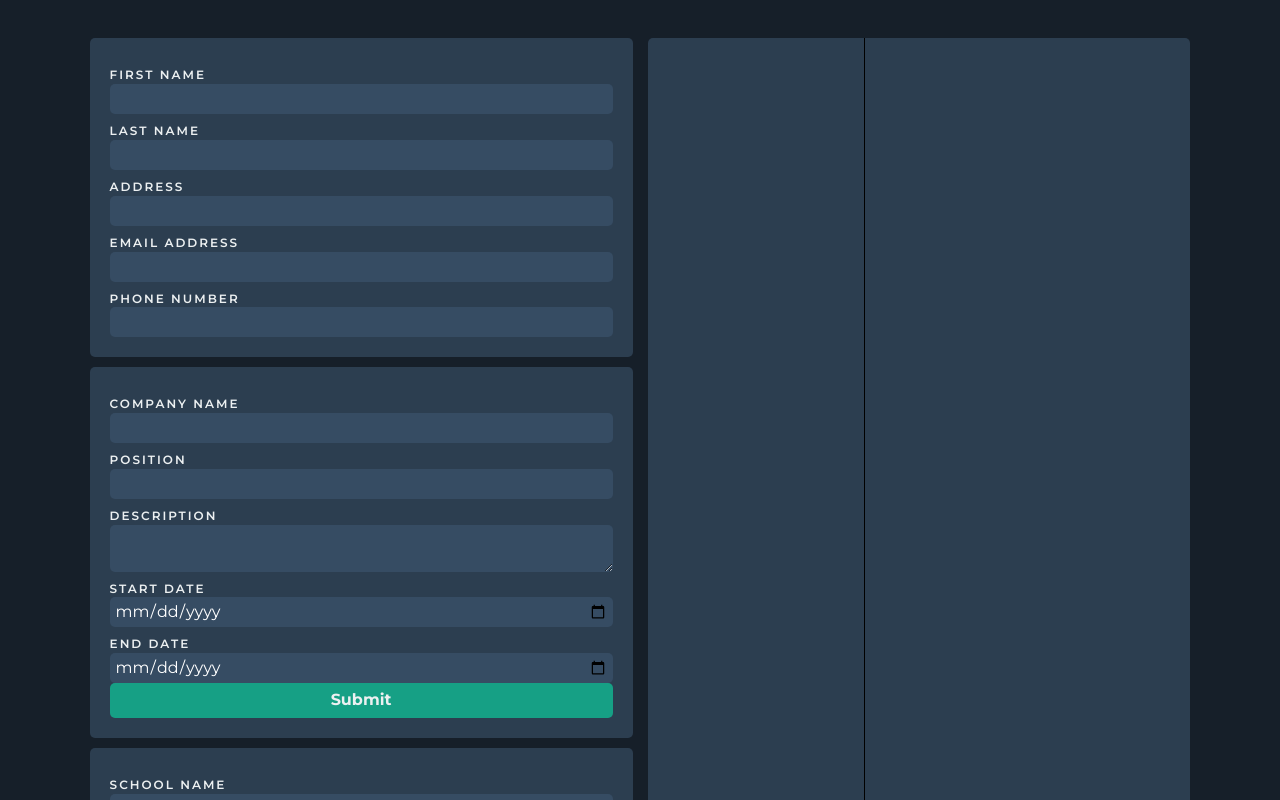
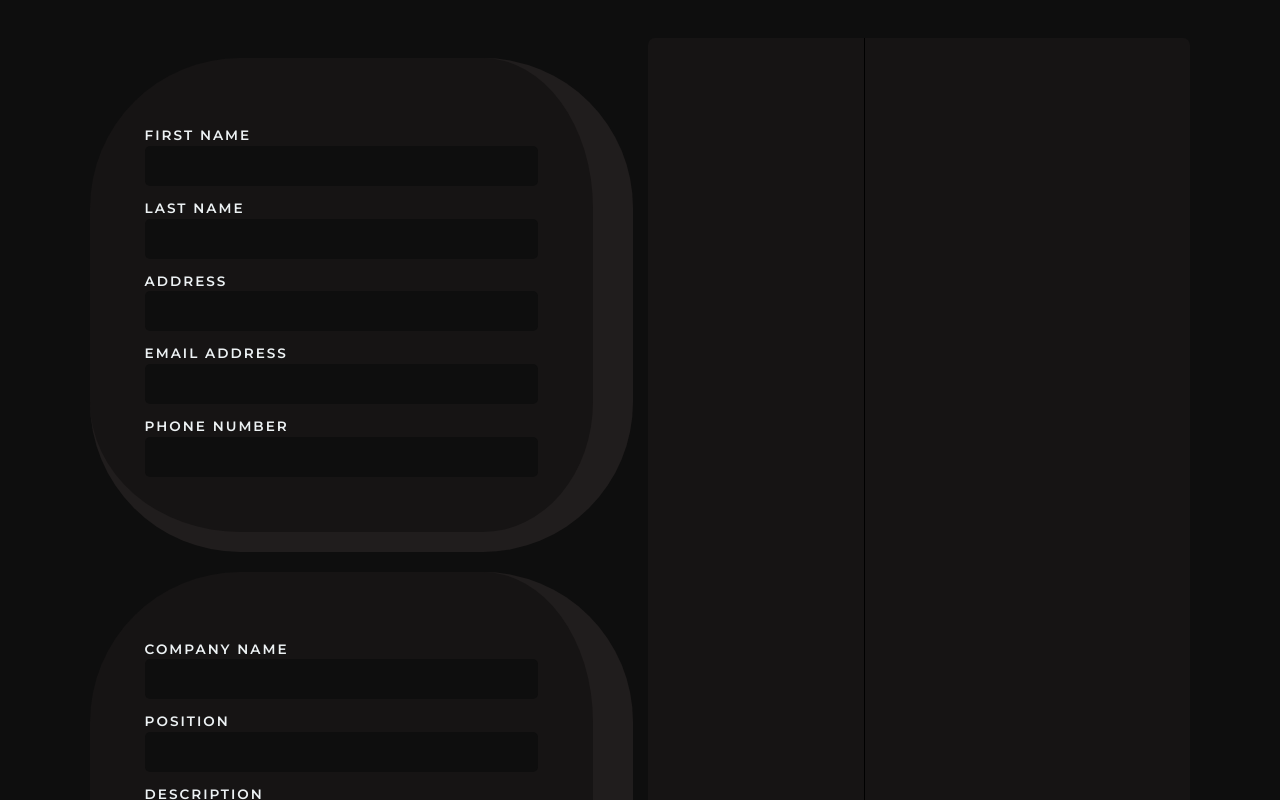
Before and after one commit to cakegod/CV-Application, a React (Create React App) app: page / in a window 1280 px wide. Shown: the top 800 px of the page. Built offline with nearby package versions, Linux system fonts and the light colour scheme.

Commit message:
refactored styles

```diff
--- a/src/styles/app.css
+++ b/src/styles/app.css
@@ -8,7 +8,11 @@
 }
 
 :root {
-	--primaryMain: #546e7a --primarySecondary;
+	--primary: #161414;
+	--shadow: #201d1d;
+	--accent: #38a3a5;
+	--text: #edf2f4;
+	--dark: #0e0e0e;
 }
 
 body,
@@ -19,7 +23,7 @@ html,
 }
 
 body {
-	background-color: #161f29;
+	background-color: var(--dark);
 }
 
 .container {
@@ -27,29 +31,23 @@ body {
 	display: flex;
 }
 
-.cv-viewer {
-	background-color: #2c3e50;
-	margin-left: 15px;
-	border-radius: 5px;
-	height: 100vh;
-}
-
 .forms-container,
 .cv-viewer {
 	display: flex;
 	flex-direction: column;
 	width: 50%;
-
 }
 
 form > div {
 	display: flex;
 	flex-direction: column;
-	border-radius: 5px;
-	margin: 0 0 10px 0;
-	padding: 20px;
-	background-color: #2c3e50;
+	border-radius: 150px;
+	margin-top: 20px;
+	padding: 55px;
+	background-color: var(--primary);
 	font-weight: bold;
+	border-bottom: 20px solid var(--shadow);
+	border-right: 40px solid var(--shadow);
 }
 
 form > div > div {
@@ -58,40 +56,41 @@ form > div > div {
 }
 
 .label {
-	font-size: 0.75rem;
+	font-size: 0.85rem;
 	text-transform: uppercase;
 	letter-spacing: 2px;
-	padding: 10px 0 2px 0;
+	padding: 15px 0 2px 0;
 	font-weight: 600;
-	color: #ecf0f1;
+
+	color: var(--text);
 }
 
 input,
 textarea {
 	padding: 5px;
 	border-radius: 5px;
-	background-color: #364c63;
+	background-color: var(--dark);
 	border: 0;
 }
 
 input {
-	height: 30px;
+	height: 40px;
 }
 
 button {
-	color: #ecf0f1;
+	color: var(--text);
 	text-transform: uppercase;
 	font-weight: 700;
 	font-size: 1.1rem;
-	background-color: #16a085;
+	background-color: black;
 	border: 0;
-	border-radius: 5px;
-	height: 35px;
-  margin-top: 20px;
+	border-radius: 15px;
+	height: 45px;
+	margin-top: 20px!important;
 	transition: 0.2s;
 }
 
-button:hover{
+button:hover {
 	filter: saturate(1.4);
 	transition: 0.2s;
 }
@@ -102,7 +101,6 @@ button:hover{
 
 .cv-viewer {
 	display: grid;
-  font-size: 16px;
 	grid-template-columns: 2fr 3fr;
 	grid-template-rows: repeat(2, 1fr);
 	gap: 0 0;
@@ -110,16 +108,18 @@ button:hover{
 	grid-template-areas:
 		'general-view-container experience-view-container'
 		'general-view-container education-view-container';
+	background-color: var(--primary);
+	margin-left: 15px;
+	border-radius: 7px;
+	height: 100vh;
 }
 
 .experience-view-container {
 	grid-area: experience-view-container;
 	padding: 30px 50px 0 20px;
-
 }
 
-.experience-view-container > div{
-
+.experience-view-container > div {
 	display: flex;
 	flex-direction: row-reverse;
 	justify-content: flex-end;
@@ -139,15 +139,14 @@ button:hover{
 }
 
 p {
-  margin:3px 0;
+	margin: 3px 0;
 }
-
 
 /* Experience */
 
-.company, .position {
+.company,
+.position {
 	font-weight: 700;
-
 }
 
 .company {
@@ -157,10 +156,10 @@ p {
 .work-info-container {
 	box-shadow: rgba(0, 0, 0, 0.15) 0 3px 3px 0;
 	padding: 7px 10px;
-  background-color: #34495e
+	background-color: var(--dark);
 }
 
-.position{
+.position {
 	color: #16a085;
 }
 
@@ -168,21 +167,20 @@ p {
 	font-size: 0.8rem;
 }
 
-
 .work-info {
-  flex:1;
+	flex: 1;
 	padding-left: 15px;
 }
 
-
 .edit-button {
-	background-color:#e67e22;
+	background-color: #e67e22;
 }
 
 /* General viewer */
 
-.first-name, .last-name {
-  font-size: 1.2rem
+.first-name,
+.last-name {
+	font-size: 1.2rem;
 }
 .last-name {
 	font-weight: 600;
```
Lines whose indentation alone changed are shown as unchanged.
